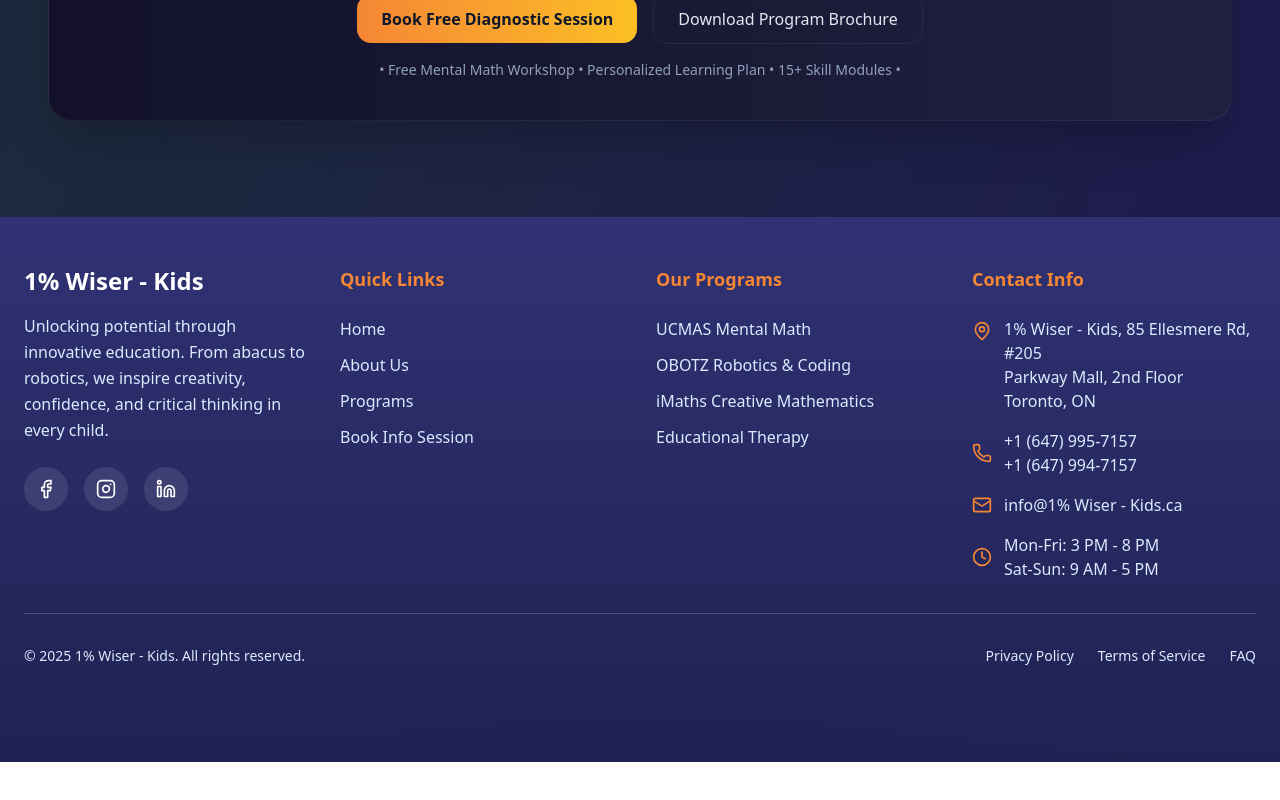
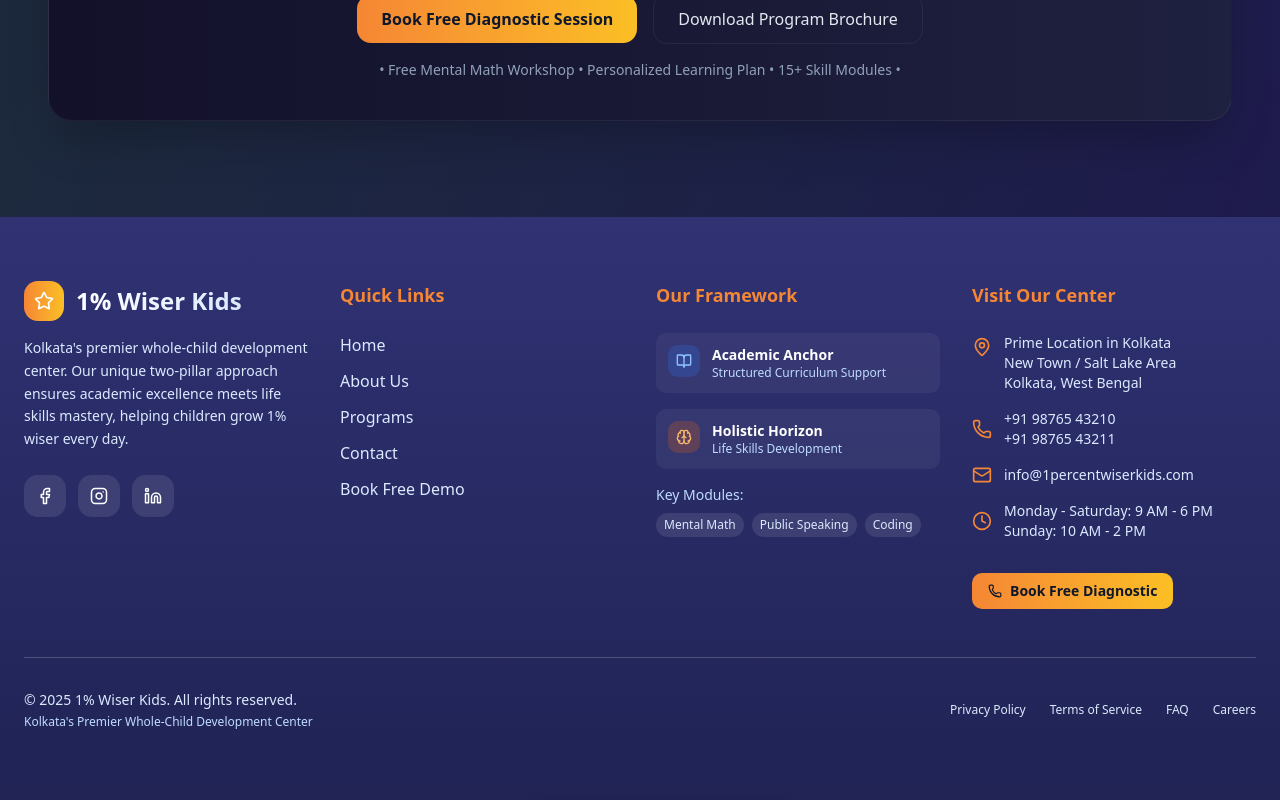
Before and after one commit to divyanshu-dugar/gtecs, a Next.js app: page / in a window 1280 px wide. Shown: the part 2748-3548 px from the top of the page. Before the commit the page ends 3510 px from the top, so only its background shows below. Built offline with nearby package versions, Linux system fonts and the light colour scheme.

Commit message:
updated footer v1.0 ready

```diff
--- a/components/Footer.jsx
+++ b/components/Footer.jsx
@@ -1,46 +1,53 @@
 import Link from "next/link";
-import { Facebook, Instagram, Linkedin, Mail, Phone, MapPin, Clock } from "lucide-react";
+import { Facebook, Instagram, Linkedin, Mail, Phone, MapPin, Clock, Star, BookOpen, Brain } from "lucide-react";
 
 export default function Footer() {
   return (
     <footer className="bg-gradient-to-b from-[#303274] to-[#1f2252] text-white">
-      <div className="max-w-7xl mx-auto px-6 py-12">
+      <div className="max-w-7xl mx-auto px-6 py-16">
         {/* Main Footer Content */}
-        <div className="grid md:grid-cols-2 lg:grid-cols-4 gap-8 mb-8">
+        <div className="grid md:grid-cols-2 lg:grid-cols-4 gap-8 mb-12">
           {/* Brand Column */}
           <div className="lg:col-span-1">
-            <h3 className="text-2xl font-bold mb-4">1% Wiser - Kids</h3>
-            <p className="text-blue-100 mb-6 leading-relaxed">
-              Unlocking potential through innovative education. From abacus to robotics,
-              we inspire creativity, confidence, and critical thinking in every child.
+            <div className="flex items-center gap-3 mb-4">
+              <div className="w-10 h-10 rounded-xl bg-gradient-to-r from-[#F58634] to-[#FBBF24] flex items-center justify-center">
+                <Star className="text-white" size={20} />
+              </div>
+              <h3 className="text-2xl font-bold bg-gradient-to-r from-white to-blue-100 bg-clip-text text-transparent">
+                1% Wiser Kids
+              </h3>
+            </div>
+            <p className="text-blue-100 mb-6 leading-relaxed text-sm">
+              Kolkata's premier whole-child development center. Our unique two-pillar approach
+              ensures academic excellence meets life skills mastery, helping children grow 1% wiser every day.
             </p>
-            <div className="flex space-x-4">
+            <div className="flex space-x-3">
               <a
-                href="https://facebook.com/yourpage"
+                href="https://facebook.com/1percentwiserkids"
                 target="_blank"
                 rel="noopener noreferrer"
-                className="bg-white/10 p-3 rounded-full hover:bg-white/20 transition-colors"
+                className="bg-white/10 p-3 rounded-xl hover:bg-white/20 transition-all hover:scale-105"
                 aria-label="Facebook"
               >
-                <Facebook size={20} />
+                <Facebook size={18} />
               </a>
               <a
-                href="https://instagram.com/yourpage"
+                href="https://instagram.com/1percentwiserkids"
                 target="_blank"
                 rel="noopener noreferrer"
-                className="bg-white/10 p-3 rounded-full hover:bg-white/20 transition-colors"
+                className="bg-white/10 p-3 rounded-xl hover:bg-white/20 transition-all hover:scale-105"
                 aria-label="Instagram"
               >
-                <Instagram size={20} />
+                <Instagram size={18} />
               </a>
               <a
-                href="https://linkedin.com/company/yourpage"
+                href="https://linkedin.com/company/1percentwiserkids"
                 target="_blank"
                 rel="noopener noreferrer"
-                className="bg-white/10 p-3 rounded-full hover:bg-white/20 transition-colors"
+                className="bg-white/10 p-3 rounded-xl hover:bg-white/20 transition-all hover:scale-105"
                 aria-label="LinkedIn"
               >
-                <Linkedin size={20} />
+                <Linkedin size={18} />
               </a>
             </div>
           </div>
@@ -50,69 +57,89 @@
             <h4 className="text-lg font-semibold mb-6 text-[#F58634]">Quick Links</h4>
             <ul className="space-y-3">
               <li>
-                <Link href="/" className="text-blue-100 hover:text-white transition-colors">
+                <Link href="/" className="text-blue-100 hover:text-white transition-colors hover:translate-x-1 inline-block">
                   Home
                 </Link>
               </li>
               <li>
-                <Link href="/about" className="text-blue-100 hover:text-white transition-colors">
+                <Link href="/about" className="text-blue-100 hover:text-white transition-colors hover:translate-x-1 inline-block">
                   About Us
                 </Link>
               </li>
               <li>
-                <Link href="/programs" className="text-blue-100 hover:text-white transition-colors">
+                <Link href="/programs" className="text-blue-100 hover:text-white transition-colors hover:translate-x-1 inline-block">
                   Programs
                 </Link>
               </li>
               <li>
-                <Link href="/book-info" className="text-blue-100 hover:text-white transition-colors">
-                  Book Info Session
+                <Link href="/contact" className="text-blue-100 hover:text-white transition-colors hover:translate-x-1 inline-block">
+                  Contact
+                </Link>
+              </li>
+              <li>
+                <Link href="/book-demo" className="text-blue-100 hover:text-white transition-colors hover:translate-x-1 inline-block">
+                  Book Free Demo
                 </Link>
               </li>
             </ul>
           </div>
 
-          {/* Programs */}
+          {/* Our Framework */}
           <div>
-            <h4 className="text-lg font-semibold mb-6 text-[#F58634]">Our Programs</h4>
-            <ul className="space-y-3">
-              <li>
-                <span className="text-blue-100">UCMAS Mental Math</span>
-              </li>
-              <li>
-                <span className="text-blue-100">OBOTZ Robotics & Coding</span>
-              </li>
-              <li>
-                <span className="text-blue-100">iMaths Creative Mathematics</span>
-              </li>
-              <li>
-                <span className="text-blue-100">Educational Therapy</span>
-              </li>
-            </ul>
+            <h4 className="text-lg font-semibold mb-6 text-[#F58634]">Our Framework</h4>
+            <div className="space-y-4">
+              <div className="flex items-start gap-3 p-3 rounded-lg bg-white/5 hover:bg-white/10 transition-colors">
+                <div className="p-2 bg-blue-500/20 rounded-lg">
+                  <BookOpen className="text-blue-300" size={16} />
+                </div>
+                <div>
+                  <div className="font-semibold text-white text-sm">Academic Anchor</div>
+                  <div className="text-blue-200 text-xs">Structured Curriculum Support</div>
+                </div>
+              </div>
+              <div className="flex items-start gap-3 p-3 rounded-lg bg-white/5 hover:bg-white/10 transition-colors">
+                <div className="p-2 bg-orange-500/20 rounded-lg">
+                  <Brain className="text-orange-300" size={16} />
+                </div>
+                <div>
+                  <div className="font-semibold text-white text-sm">Holistic Horizon</div>
+                  <div className="text-blue-200 text-xs">Life Skills Development</div>
+                </div>
+              </div>
+            </div>
+
+            {/* Key Modules */}
+            <div className="mt-4">
+              <div className="text-blue-200 text-sm mb-2">Key Modules:</div>
+              <div className="flex flex-wrap gap-2">
+                <span className="px-2 py-1 bg-white/10 rounded-full text-xs text-blue-100">Mental Math</span>
+                <span className="px-2 py-1 bg-white/10 rounded-full text-xs text-blue-100">Public Speaking</span>
+                <span className="px-2 py-1 bg-white/10 rounded-full text-xs text-blue-100">Coding</span>
+              </div>
+            </div>
           </div>
 
           {/* Contact Info */}
           <div>
-            <h4 className="text-lg font-semibold mb-6 text-[#F58634]">Contact Info</h4>
+            <h4 className="text-lg font-semibold mb-6 text-[#F58634]">Visit Our Center</h4>
             <div className="space-y-4">
               <div className="flex items-start gap-3">
                 <MapPin className="w-5 h-5 text-[#F58634] mt-1 flex-shrink-0" />
-                <span className="text-blue-100">
-                  1% Wiser - Kids, 85 Ellesmere Rd, #205<br />
-                  Parkway Mall, 2nd Floor<br />
-                  Toronto, ON
+                <span className="text-blue-100 text-sm">
+                  Prime Location in Kolkata<br />
+                  New Town / Salt Lake Area<br />
+                  Kolkata, West Bengal
                 </span>
               </div>
 
               <div className="flex items-center gap-3">
                 <Phone className="w-5 h-5 text-[#F58634] flex-shrink-0" />
-                <div className="text-blue-100">
-                  <a href="tel:+16479957157" className="hover:text-white transition-colors">
-                    +1 (647) 995-7157
+                <div className="text-blue-100 text-sm">
+                  <a href="tel:+919876543210" className="hover:text-white transition-colors block">
+                    +91 98765 43210
                   </a>
-                  <br />
-                  <a href="tel:+16479947157" className="hover:text-white transition-colors">
-                    +1 (647) 994-7157
+                  <a href="tel:+919876543211" className="hover:text-white transition-colors block">
+                    +91 98765 43211
                   </a>
                 </div>
               </div>
@@ -120,20 +147,29 @@
               <div className="flex items-center gap-3">
                 <Mail className="w-5 h-5 text-[#F58634] flex-shrink-0" />
                 <a
-                  href="mailto:info@1% Wiser - Kids.ca"
-                  className="text-blue-100 hover:text-white transition-colors"
+                  href="mailto:info@1percentwiserkids.com"
+                  className="text-blue-100 hover:text-white transition-colors text-sm"
                 >
-                  info@1% Wiser - Kids.ca
+                  info@1percentwiserkids.com
                 </a>
               </div>
 
               <div className="flex items-center gap-3">
                 <Clock className="w-5 h-5 text-[#F58634] flex-shrink-0" />
-                <span className="text-blue-100">
-                  Mon-Fri: 3 PM - 8 PM<br />
-                  Sat-Sun: 9 AM - 5 PM
+                <span className="text-blue-100 text-sm">
+                  Monday - Saturday: 9 AM - 6 PM<br />
+                  Sunday: 10 AM - 2 PM
                 </span>
               </div>
+
+              {/* CTA Button */}
+              <Link
+                href="/book-demo"
+                className="inline-flex items-center gap-2 px-4 py-2 bg-gradient-to-r from-[#F58634] to-[#FBBF24] text-slate-900 text-sm font-semibold rounded-lg hover:shadow-lg transition-all mt-4"
+              >
+                <Phone size={14} />
+                Book Free Diagnostic
+              </Link>
             </div>
           </div>
         </div>
@@ -143,19 +179,27 @@
 
         {/* Bottom Section */}
         <div className="flex flex-col md:flex-row justify-between items-center gap-4">
-          <p className="text-blue-100 text-sm">
-            © {new Date().getFullYear()} 1% Wiser - Kids. All rights reserved.
-          </p>
+          <div className="text-center md:text-left">
+            <p className="text-blue-100 text-sm">
+              © {new Date().getFullYear()} 1% Wiser Kids. All rights reserved.
+            </p>
+            <p className="text-blue-200 text-xs mt-1">
+              Kolkata's Premier Whole-Child Development Center
+            </p>
+          </div>
 
           <div className="flex flex-wrap gap-6 text-sm">
-            <Link href="" className="text-blue-100 hover:text-white transition-colors">
+            <Link href="/privacy" className="text-blue-100 hover:text-white transition-colors text-xs">
               Privacy Policy
             </Link>
-            <Link href="" className="text-blue-100 hover:text-white transition-colors">
+            <Link href="/terms" className="text-blue-100 hover:text-white transition-colors text-xs">
               Terms of Service
             </Link>
-            <Link href="" className="text-blue-100 hover:text-white transition-colors">
+            <Link href="/faq" className="text-blue-100 hover:text-white transition-colors text-xs">
               FAQ
+            </Link>
+            <Link href="/careers" className="text-blue-100 hover:text-white transition-colors text-xs">
+              Careers
             </Link>
           </div>
         </div>
```
